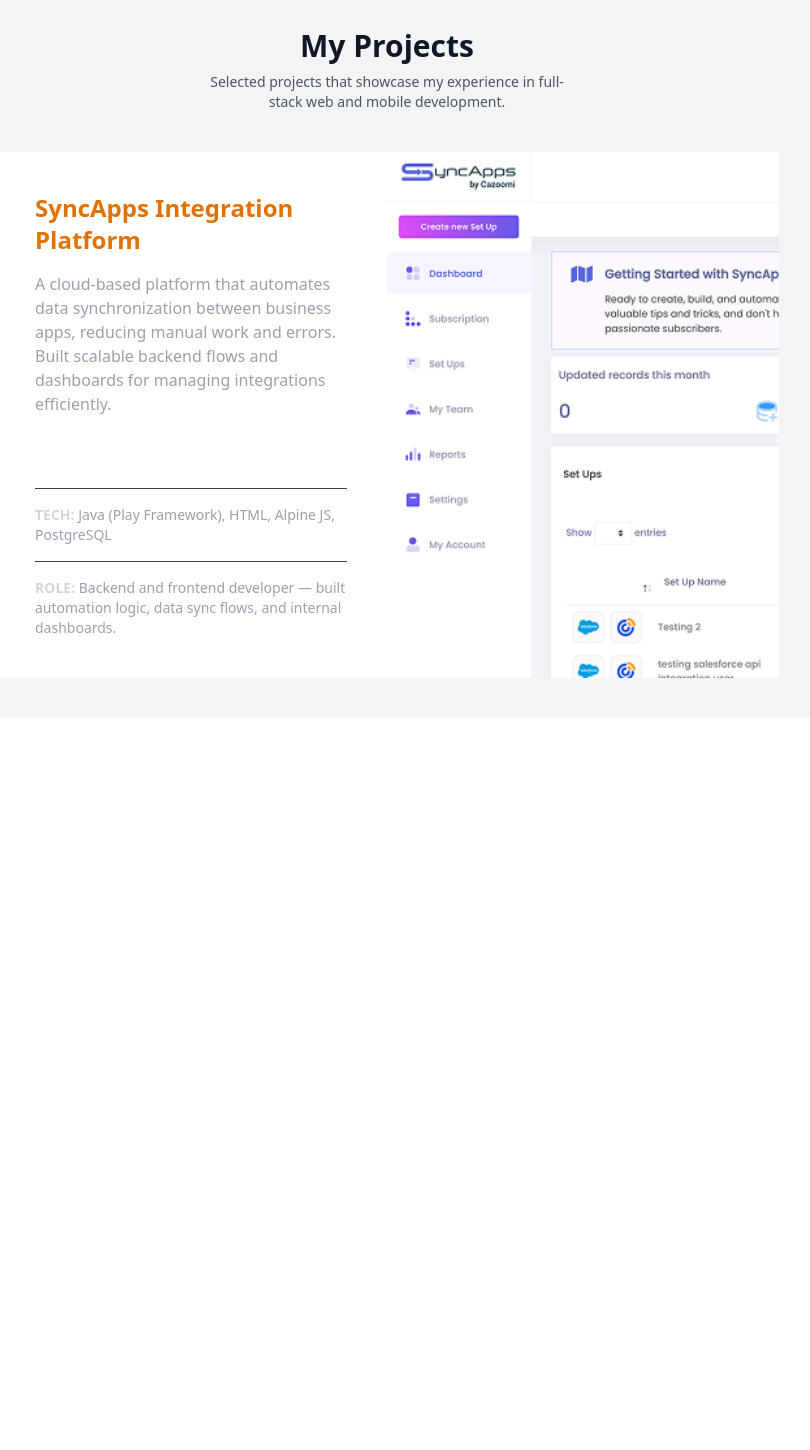
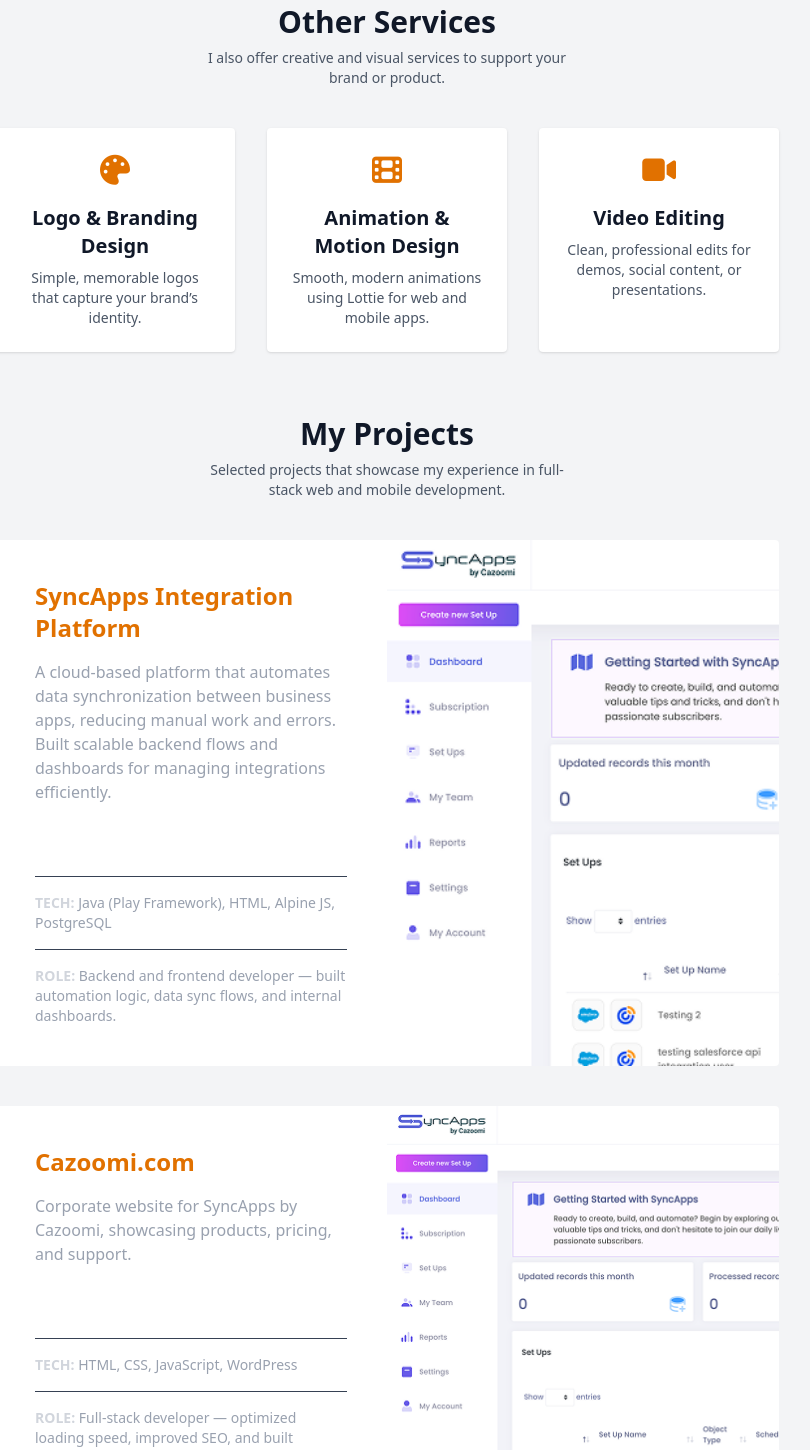
Before and after one commit to memar1992/my-porfolio, a SvelteKit app: page / in a window 1280 px wide. Shown: the part 1220-2670 px from the top of the page, without its empty margins (325-1135 px from the left). Before the commit the page ends 1938 px from the top, so only its background shows below. Built offline with nearby package versions, Linux system fonts and the light colour scheme.

Commit message:
convert static page to component

```diff
--- /dev/null
+++ b/src/lib/components/ProjectCard.svelte
@@ -0,0 +1,43 @@
+<script lang="ts">
+    import syncapss from '$lib/assets/syncapps.png';
+    export let projectThumbnail:string = syncapss;
+    export let title:string = 'My Project';
+    export let description:string = 'My Project Description';
+    export let projectUrl:string = '/';
+    export let tech:string = 'Java, HTML, PostgreSQL';
+    export let role:string = 'Backend Developer';
+    export let buttonLabel:string = 'Visit Site';
+</script>
+
+<div class="grid lg:grid-cols-2 items-center rounded-sm overflow-hidden">
+    <!-- Left content -->
+    <div class="bg-white dark:bg-[#1c1c1c] text-gray-100 p-10 h-full flex flex-col justify-center">
+        <h2 class="text-2xl font-bold mb-4 text-amber-600">
+            {title}
+        </h2>
+        <p class="text-gray-400 mb-6">
+            {description}
+        </p>
+
+        <a href="{projectUrl}" class="text-white font-semibold inline-flex items-center gap-1 hover:underline mb-6">
+            {buttonLabel}
+            <i class="fas fa-external-link-alt"></i>
+        </a>
+
+        <div class="border-t border-gray-700 pt-4 mt-auto">
+            <p class="text-sm mb-4 text-gray-400"><span class="font-semibold text-gray-300">TECH:</span>
+                {tech}
+            </p>
+        </div>
+        <div class="border-t border-gray-700 pt-4 mt-auto">
+            <p class="text-sm text-gray-400"><span class="font-semibold text-gray-300">ROLE:</span>
+                {role}
+            </p>
+        </div>
+    </div>
+
+    <!-- Right image -->
+    <div class="h-full w-full">
+        <img src={projectThumbnail} alt="{title}" class="w-full h-full object-cover object-left">
+    </div>
+</div>
--- /dev/null
+++ b/src/lib/components/ServiceCard.svelte
@@ -0,0 +1,32 @@
+<script lang="ts">
+    export let title:string = 'My Service';
+    export let description:string = 'My Service Description';
+    export let isCustom:boolean = false;
+    export let iconName:string = 'code';
+</script>
+
+{#if !isCustom}
+    <div
+        class="bg-white dark:bg-[#1c1c1c] p-6 rounded-sm shadow-sm transition-all duration-300 ease-in-out hover:shadow-md hover:-translate-y-1"
+    >
+        <div class="text-amber-600 mb-4 text-3xl">
+            <i class="fas fa-{iconName}"></i>
+        </div>
+        <h3 class="text-xl font-semibold mb-2">{title}</h3>
+        <p class="text-gray-600 dark:text-gray-400 text-sm">
+            {description}
+        </p>
+    </div>
+{:else}
+    <div
+    class="bg-gray-100 dark:bg-amber-500 p-6 rounded-sm shadow-sm transition-all duration-300 ease-in-out hover:shadow-md hover:-translate-y-1"
+    >
+        <div class="text-amber-600 dark:text-amber-800 mb-4 text-3xl">
+            <i class="fas fa-laptop-file"></i>
+        </div>
+        <h3 class="text-xl font-semibold mb-2 dark:text-gray-800">{title}</h3>
+        <p class="text-gray-600 dark:text-gray-900 text-sm">
+            {description}
+        </p>
+    </div>
+{/if}
--- a/src/routes/+page.svelte
+++ b/src/routes/+page.svelte
@@ -1,6 +1,8 @@
 <script>
 	import reymar from '$lib/assets/reymar.png';
     import syncapps from '$lib/assets/syncapps.png';
+	import ProjectCard from '$lib/components/ProjectCard.svelte';
+	import ServiceCard from '$lib/components/ServiceCard.svelte';
 </script>
 
 <div class="rounded-sm dark:bg-[#1c1c1c] bg-[#f5f5f5] p-10 pb-0">
@@ -44,81 +46,31 @@
         </div>
 		<div class="grid gap-8 md:grid-cols-2 lg:grid-cols-3">
 			<!-- Service 1 -->
-			<div
-				class="bg-white dark:bg-[#1c1c1c] p-6 rounded-sm shadow-sm transition-all duration-300 ease-in-out hover:shadow-md hover:-translate-y-1"
-			>
-				<div class="text-amber-600 mb-4 text-3xl">
-					<i class="fas fa-code"></i>
-				</div>
-				<h3 class="text-xl font-semibold mb-2">Web Application Development</h3>
-				<p class="text-gray-600 dark:text-gray-400 text-sm">
-					Custom business systems and dashboards using Laravel, Vue, Svelte, or React.
-				</p>
-			</div>
+             <ServiceCard title="Web Application Development" description="Custom business systems and dashboards using Laravel, Vue, Svelte, or React." iconName="code" />
             <!-- Service 2 -->
-			<div
-            class="bg-white dark:bg-[#1c1c1c] p-6 rounded-sm shadow-sm transition-all duration-300 ease-in-out hover:shadow-md hover:-translate-y-1"
-            >
-                <div class="text-amber-600 mb-4 text-3xl">
-                    <i class="fas fa-mobile-alt"></i>
-                </div>
-                <h3 class="text-xl font-semibold mb-2">Mobile App Development</h3>
+             <ServiceCard title="Mobile App Development" description="Cross-platform mobile apps using React Native or Ionic." iconName="mobile-alt" />
+            <!-- Service 3 -->
+             <ServiceCard title="Backend & API Development" description="Secure APIs, integrations, and backend automation." iconName="users-gear" />
+            <!-- Service 4 -->
+             <ServiceCard title="System Maintenance & Optimization" description="Fix bugs, add new features, and keep your system running smoothly." iconName="screwdriver-wrench" />
+            <!-- Service 5 -->
+             <ServiceCard title="Plugin & Integration Development" description="Custom plugins and connectors for tools like Capacitor or internal platforms." iconName="puzzle-piece" />
+            <!-- Service 6 -->
+            <ServiceCard title="Custom Development Services" description="Custom-built software that solves your real problems, not just adds more tools." isCustom={true} iconName="laptop-file" />
+		</div>
+        <div class="flex justify-center px-6 text-center my-10">
+            <div class="flex flex-col gap-2 w-1/2">
+                <h2 class="text-3xl font-bold">Other Services</h2>
                 <p class="text-gray-600 dark:text-gray-400 text-sm">
-                    Cross-platform mobile apps using React Native or Ionic.
+                    I also offer creative and visual services to support your brand or product.
                 </p>
             </div>
-
-            <!-- Service 3 -->
-			<div
-            class="bg-white dark:bg-[#1c1c1c] p-6 rounded-sm shadow-sm transition-all duration-300 ease-in-out hover:shadow-md hover:-translate-y-1"
-            >
-                <div class="text-amber-600 mb-4 text-3xl">
-                    <i class="fas fa-users-gear"></i>
-                </div>
-                <h3 class="text-xl font-semibold mb-2">Backend & API Development</h3>
-                <p class="text-gray-600 dark:text-gray-400 text-sm">
-                    Secure APIs, integrations, and backend automation.
-                </p>
-            </div>
-
-            <!-- Service 4 -->
-			<div
-            class="bg-white dark:bg-[#1c1c1c] p-6 rounded-sm shadow-sm transition-all duration-300 ease-in-out hover:shadow-md hover:-translate-y-1"
-            >
-                <div class="text-amber-600 mb-4 text-3xl">
-                    <i class="fas fa-screwdriver-wrench"></i>
-                </div>
-                <h3 class="text-xl font-semibold mb-2">System Maintenance & Optimization</h3>
-                <p class="text-gray-600 dark:text-gray-400 text-sm">
-                    Fix bugs, add new features, and keep your system running smoothly.
-                </p>
-            </div>
-            <!-- Service 5 -->
-            <div
-            class="bg-white dark:bg-[#1c1c1c] p-6 rounded-sm shadow-sm transition-all duration-300 ease-in-out hover:shadow-md hover:-translate-y-1"
-            >
-                <div class="text-amber-600 mb-4 text-3xl">
-                    <i class="fas fa-puzzle-piece"></i>
-                </div>
-                <h3 class="text-xl font-semibold mb-2">Plugin & Integration Development</h3>
-                <p class="text-gray-600 dark:text-gray-400 text-sm">
-                    Custom plugins and connectors for tools like Capacitor or internal platforms.
-                </p>
-            </div>
-
-            <!-- Service 6 -->
-            <div
-            class="bg-gray-100 dark:bg-amber-500 p-6 rounded-sm shadow-sm transition-all duration-300 ease-in-out hover:shadow-md hover:-translate-y-1"
-            >
-                <div class="text-amber-600 dark:text-amber-800 mb-4 text-3xl">
-                    <i class="fas fa-laptop-file"></i>
-                </div>
-                <h3 class="text-xl font-semibold mb-2 dark:text-gray-800">Custom Development Services</h3>
-                <p class="text-gray-600 dark:text-gray-900 text-sm">
-                    Custom-built software that solves your real problems, not just adds more tools.
-                </p>
-            </div>
-		</div>
+        </div>
+        <div class="grid gap-8 md:grid-cols-2 lg:grid-cols-3">
+            <ServiceCard title="Logo & Branding Design" description="Simple, memorable logos that capture your brand’s identity." iconName="palette" />
+            <ServiceCard title="Animation & Motion Design" description="Smooth, modern animations using Lottie for web and mobile apps." iconName="film" />
+            <ServiceCard title="Video Editing" description="Clean, professional edits for demos, social content, or presentations." iconName="video" />
+        </div>
 	</div>
 </section>
 
@@ -132,35 +84,25 @@
         </div>
     </div>
 
-    <div class="mx-auto">
-        <div class="grid lg:grid-cols-2 items-center rounded-sm overflow-hidden">
-            <!-- Left content -->
-            <div class="bg-white dark:bg-[#1c1c1c] text-gray-100 p-10 h-full flex flex-col justify-center">
-                <h2 class="text-2xl font-bold mb-4 text-amber-600">
-                    SyncApps Integration Platform
-                </h2>
-                <p class="text-gray-400 mb-6">
-                    A cloud-based platform that automates data synchronization between business apps, reducing manual work and errors.
-                    Built scalable backend flows and dashboards for managing integrations efficiently.
-                </p>
+    <div class="mx-auto flex flex-col gap-10">
+        <ProjectCard
+            projectThumbnail={syncapps}
+            title="SyncApps Integration Platform"
+            description="A cloud-based platform that automates data synchronization between business apps, reducing manual work and errors. Built scalable backend flows and dashboards for managing integrations efficiently."
+            projectUrl="/#"
+            tech="Java (Play Framework), HTML, Alpine JS, PostgreSQL"
+            role="Backend and frontend developer — built automation logic, data sync flows, and internal dashboards."
+            buttonLabel="Visit Site"
+        />
 
-                <a href="/#" class="text-white font-semibold inline-flex items-center gap-1 hover:underline mb-6">
-                    Visit Site
-                    <i class="fas fa-external-link-alt"></i>
-                </a>
-
-                <div class="border-t border-gray-700 pt-4 mt-auto">
-                    <p class="text-sm mb-4 text-gray-400"><span class="font-semibold text-gray-300">TECH:</span> Java (Play Framework), HTML, Alpine JS, PostgreSQL</p>
-                </div>
-                <div class="border-t border-gray-700 pt-4 mt-auto">
-                    <p class="text-sm text-gray-400"><span class="font-semibold text-gray-300">ROLE:</span> Backend and frontend developer — built automation logic, data sync flows, and internal dashboards.</p>
-                </div>
-            </div>
-
-            <!-- Right image -->
-            <div class="h-full w-full">
-                <img src={syncapps} alt="SyncApps Dashboard" class="w-full h-full object-cover object-left">
-            </div>
-        </div>
+        <ProjectCard
+            projectThumbnail={syncapps}
+            title="Cazoomi.com"
+            description="Corporate website for SyncApps by Cazoomi, showcasing products, pricing, and support."
+            projectUrl="/#"
+            tech="HTML, CSS, JavaScript, WordPress"
+            role="Full-stack developer — optimized loading speed, improved SEO, and built responsive layouts."
+            buttonLabel="Visit Site"
+        />
     </div>
 </section>
```
